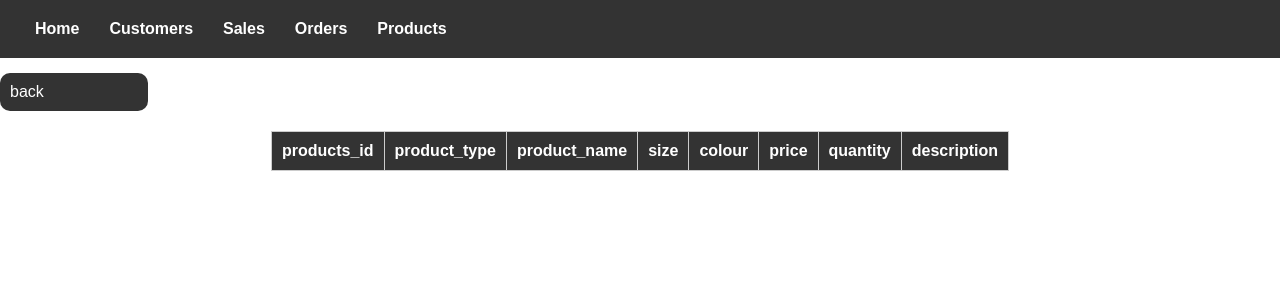
After one commit to ishambhandari/advanced-programming-assessment, a Flask app: page /products/1 in a window 1280 px wide. The commit adds this page. Shown: the top 300 px of the page. Run offline with Flask 2, Linux system fonts and the light colour scheme; data comes from the database, SQL or seed files in the repository; lists and menus that the app fills with data are empty.

Commit message:
adding product and customer detail page with some css changes in other templates

```diff
--- a/server.py
+++ b/server.py
@@ -23,23 +23,69 @@ def sales():
 
     # Calculate total number of pages for pagination
     total_pages = math.ceil(total_records / per_page)
-    print(sales_data_initial.description)
     return render_template('sales.html', data = sales_data, page = page, per_page = per_page, total_pages = total_pages)
 
 @app.route('/customers', methods=['GET'])
 def customers():
-    customer_data_initial = curs.execute('select * from customers')
-    customer_data = customer_data_initial.fetchall()
-    return render_template('customers.html', data = customer_data)
+    page = request.args.get('page', default=1, type=int)
+    per_page = request.args.get('per_page', default=10, type=int)
+    offset = (page-1) * per_page
+    limit = per_page
+    customers_data_initial = curs.execute('select * from customers LIMIT ? OFFSET ?', (limit,offset))
+    customers_data = customers_data_initial.fetchall()
+     # Count total number of records for pagination
+    total_records = curs.execute('SELECT COUNT(*) FROM customers').fetchone()[0]
+
+    # Calculate total number of pages for pagination
+    total_pages = math.ceil(total_records / per_page)
+    return render_template('customers.html', data = customers_data, page = page, per_page = per_page, total_pages = total_pages)
+
+@app.route('/customers/<id>', methods = ['GET'])
+def customers_detail(id):
+    data_initial = curs.execute('SELECT * FROM customers where customer_id = ? ', (id))
+    data = data_initial.fetchall()
+    return render_template('customer_detail.html', data = data)
+
+
 
 @app.route('/orders', methods=['GET'])
 def orders():
-    orders_data_initial = curs.execute('select * from orders')
-    orders_data = orders_data_initial.fetchall()
-    return render_template('orders.html', data = orders_data)
+    page = request.args.get('page', default=1, type=int)
+    per_page = request.args.get('per_page', default=10, type=int)
+    offset = (page-1) * per_page
+    limit = per_page
+    order_data_initial = curs.execute('select * from orders LIMIT ? OFFSET ?', (limit,offset))
+    order_data = order_data_initial.fetchall()
+     # Count total number of records for pagination
+    total_records = curs.execute('SELECT COUNT(*) FROM orders').fetchone()[0]
+
+    # Calculate total number of pages for pagination
+    total_pages = math.ceil(total_records / per_page)
+    return render_template('orders.html', data = order_data, page = page, per_page = per_page, total_pages = total_pages)
 
 @app.route('/products', methods=['GET'])
 def products():
-    products_data_initial = curs.execute('select * from products')
+    page = request.args.get('page', default=1, type=int)
+    per_page = request.args.get('per_page', default=10, type=int)
+    offset = (page-1) * per_page
+    limit = per_page
+    products_data_initial = curs.execute('select distinct product_type from products LIMIT ? OFFSET ?', (limit,offset))
     products_data = products_data_initial.fetchall()
-    return render_template('products.html', data = products_data)
+     # Count total number of records for pagination
+    total_records = curs.execute('SELECT COUNT(*) FROM products').fetchone()[0]
+
+    # Calculate total number of pages for pagination
+    total_pages = math.ceil(total_records / per_page)
+
+    return render_template('products.html', data = products_data, page= page, per_page = per_page, total_pages = total_pages)
+
+@app.route('/products/<id>')
+def product_detail(id):
+    data_initial = curs.execute('SELECT * FROM products where product_type= ?', [id])
+    products_data = data_initial.fetchall()
+    return render_template('product_detail.html', data = products_data)
+
+@app.route('/customers/<id>')
+def customer_detail(id):
+    data = curs.execute('select * from customers where id = ?', id)
+    return render_template('customer_detail', data = data)
--- a/static/base.css
+++ b/static/base.css
@@ -8,6 +8,18 @@ header {
   background-color: #333;
   color: #fff;
   padding: 20px;
+}
+
+.back-button{
+  margin-top:15px;
+  padding: 10px;
+  background-color:#333;
+  border-radius:10px;
+  width:10%
+}
+.button-link{
+  text-decoration:none;
+  color:#fff;
 }
 
 nav {
@@ -57,3 +69,17 @@ table th {
   color: #fff;
   text-align: left;
 }
+.card {
+  border: 1px solid #ccc;
+  border-radius: 5px;
+  padding: 10px;
+  width: 300px;
+  margin: 10px auto;
+}
+.card h2 {
+  margin-top: 0;
+}
+.card p {
+  margin: 0;
+  padding: 5px 0;
+}
--- a/templates/base.html
+++ b/templates/base.html
@@ -7,6 +7,7 @@
 	<header>
 		<nav>
 			<ul>
+          <li><a href="{{url_for('home')}}">Home</a></li>
           <li><a href="{{url_for('customers')}}">Customers</a></li>
           <li><a href="{{url_for('sales')}}">Sales</a></li>
           <li><a href="{{url_for('orders')}}">Orders</a></li>
--- /dev/null
+++ b/templates/product_detail.html
@@ -0,0 +1,37 @@
+{%extends "base.html" %} {%block content%}
+<div>
+  </div>
+<div class = 'back-button'>
+  <a href="{{url_for('products')}}" class='button-link'>back</button></a>
+</div>
+<table>
+  <thead>
+    <tr>
+      <th>products_id</th>
+      <th>product_type</th>
+      <th>product_name</th>
+      <th>size</th>
+      <th>colour</th>
+      <th>price</th>
+      <th>quantity</th>
+      <th>description</th>
+    </tr>
+  </thead>
+  <tbody>
+    {%for items in data %}
+    <tr>
+      <td>{{items[0]}}</td>
+      <td>{{items[1]}}</td>
+      <td>{{items[2]}}</td>
+      <td>{{items[3]}}</td>
+      <td>{{items[4]}}</td>
+      <td>{{items[5]}}</td>
+      <td>{{items[6]}}</td>
+      <td>{{items[7]}}</td>
+    </tr>
+    {%endfor%}
+  </tbody>
+</table>
+
+
+{%endblock%}
```
Also changed, not shown: templates/customer_detail.html (added, +10 -0 lines), templates/customers.html (+24 -10 lines), templates/orders.html (+21 -0 lines), templates/products.html (+13 -18 lines).
